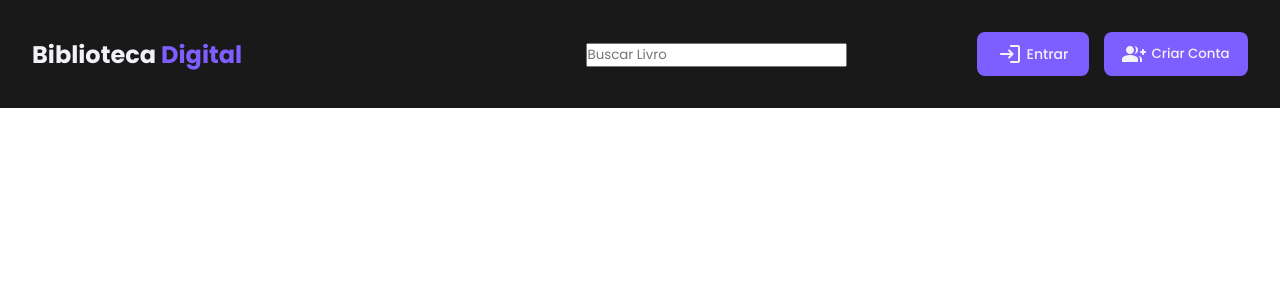
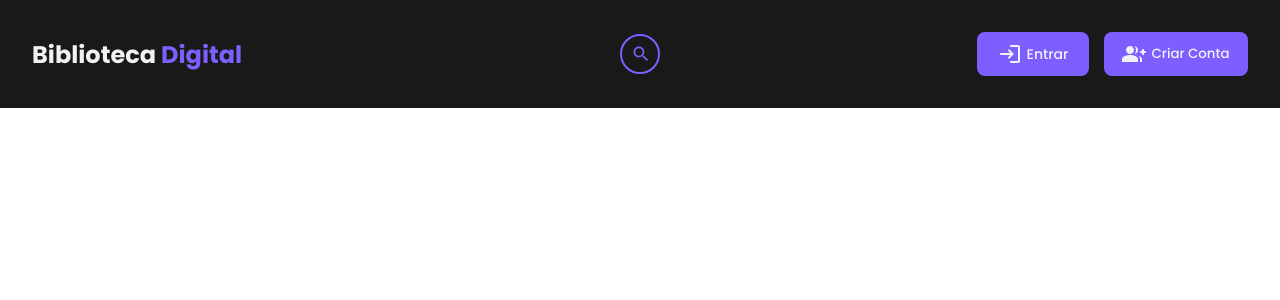
Before and after one commit to LuizFelipe-Mazza/LibraryFront-End, a React (Create React App) app: page / in a window 1280 px wide. Shown: the top 300 px of the page. Built offline with nearby package versions, Linux system fonts and the light colour scheme; no server answers.

Commit message:
doc: change header, work in progress

```diff
--- a/src/pages/Headers/PublicHeader.tsx
+++ b/src/pages/Headers/PublicHeader.tsx
@@ -7,7 +7,12 @@ import AlternateEmailRoundedIcon from '@mui/icons-material/AlternateEmailRounded
 import ManageAccountsRoundedIcon from '@mui/icons-material/ManageAccountsRounded';
 import InfoRoundedIcon from '@mui/icons-material/InfoRounded';
 import HomeRoundedIcon from '@mui/icons-material/HomeRounded';
+import SearchOutlinedIcon from '@mui/icons-material/SearchOutlined';
+
 export function PublicHeader() {
+ const mudar = function transformInput(){
+   "document.search.txt.value = '' "
+ }
   return (
     <div className='containerHeader'>
       <nav>
@@ -27,10 +32,11 @@ export function PublicHeader() {
         <h1>
           Biblioteca<span> Digital </span>
         </h1>
-        <div className='sub'>
-          <div className='input'>
-            <input type="text" placeholder="Buscar Livro" />
-          </div>
+      <div className='box'>
+          <form name='search'>
+            <input type="text" className='input' name='txt' onMouseOut={mudar}/>
+            </form>
+            <SearchOutlinedIcon className='i'/>
         </div>
 
         <div className='login'>
```
